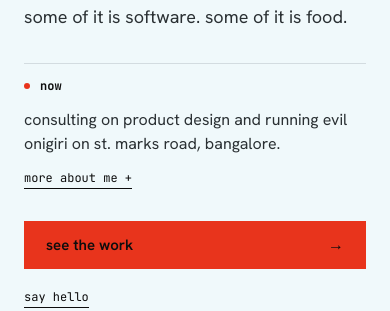
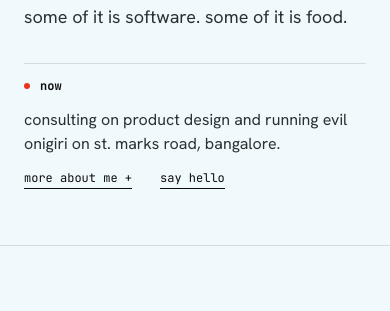
Before and after one commit to jaisushant/claude, a plain HTML site: page index.html in a window 390 px wide. Shown: the part 244-555 px from the top of the page. Drawn offline with Linux system fonts and the light colour scheme; a web font is replaced by a local one.

Commit message:
Drop 'see the work' and set the two hero links on one row
The work sits right beside the intro, so the button pointed at
something already on screen. 'more about me +' and 'say hello' now sit
side by side under the 'now' line, on desktop and mobile.

Co-Authored-By: Claude Opus 5.5 <noreply@anthropic.com>
Claude-Session: https://claude.ai/code/session_01WnLYahtb6iPzHtzNXeJqti

```diff
--- a/index.html
+++ b/index.html
@@ -212,8 +212,6 @@ html.layout-mobile .headline{max-width:none}
 html.layout-mobile .d-xl{font-size:38px;line-height:40px}
 html.layout-mobile .d-l{font-size:38px;line-height:40px}
 html.layout-mobile .t-m{font-size:24px;line-height:28px}
-html.layout-mobile .actions{flex-direction:column;align-items:stretch;gap:20px}
-html.layout-mobile .actions .link{align-self:flex-start}
 html.layout-mobile .stage{position:static;height:auto;padding:0;display:block}
 html.layout-mobile .viewport{overflow:visible;height:auto}
 html.layout-mobile .rail{flex-direction:column;height:auto;transform:none!important}
@@ -697,12 +695,10 @@ function imgGone(img){
       <div class="rule"></div>
       <div class="now-label"><i class="dot"></i><span class="l-ms">now</span></div>
       <p class="b-m bodyc">consulting on product design and running evil onigiri on st. marks road, bangalore.</p>
-      <button class="link" data-about aria-expanded="false" aria-controls="about-drawer">more about me +</button>
-    </div>
-
-    <div class="actions" data-enter style="animation-delay:360ms">
-      <button class="btn" data-goto="0">see the work <span class="arw">→</span></button>
-      <a class="link" href="mailto:jai.sushant@gmail.com">say hello</a>
+      <div class="actions">
+        <button class="link" data-about aria-expanded="false" aria-controls="about-drawer">more about me +</button>
+        <a class="link" href="mailto:jai.sushant@gmail.com">say hello</a>
+      </div>
     </div>
     </div>
 
```
